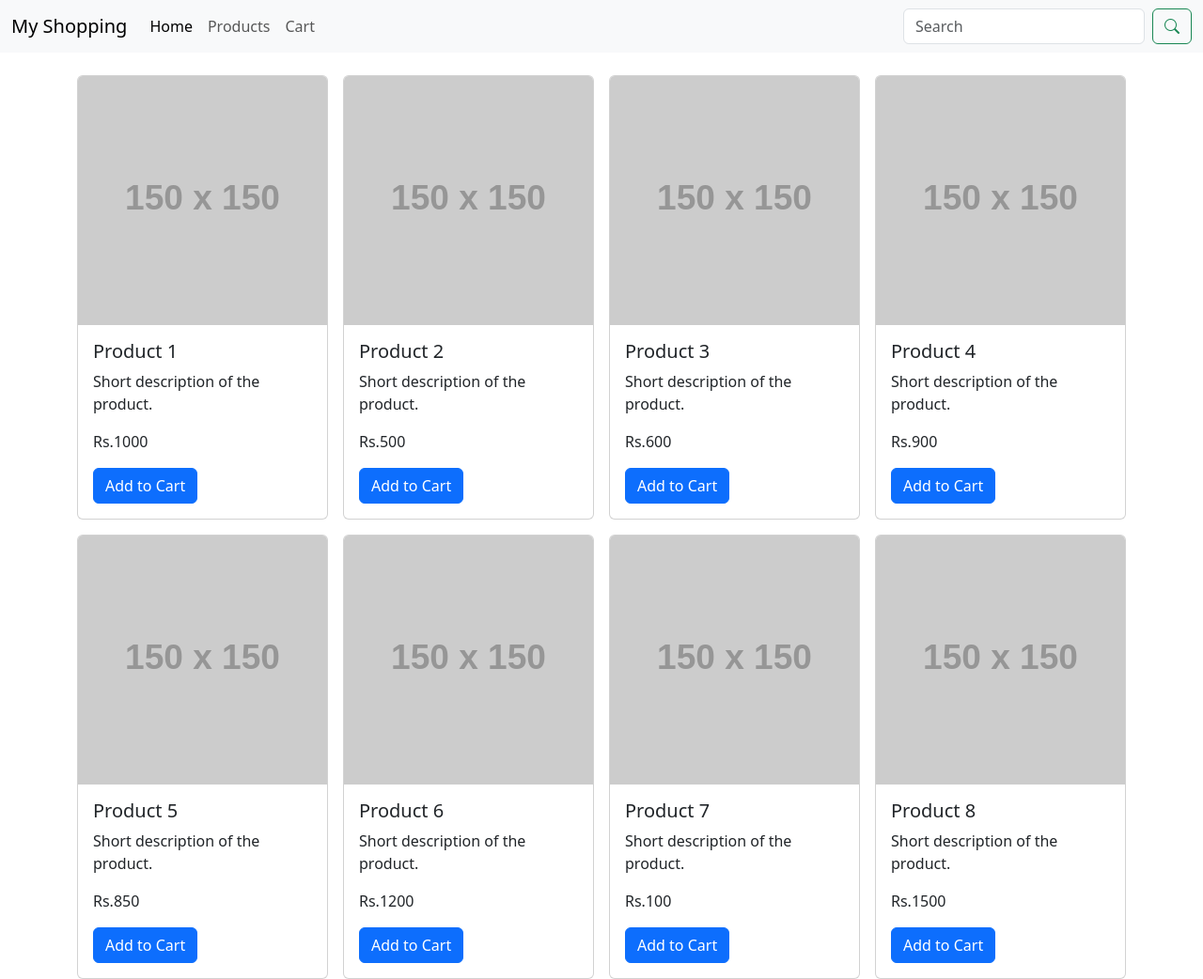
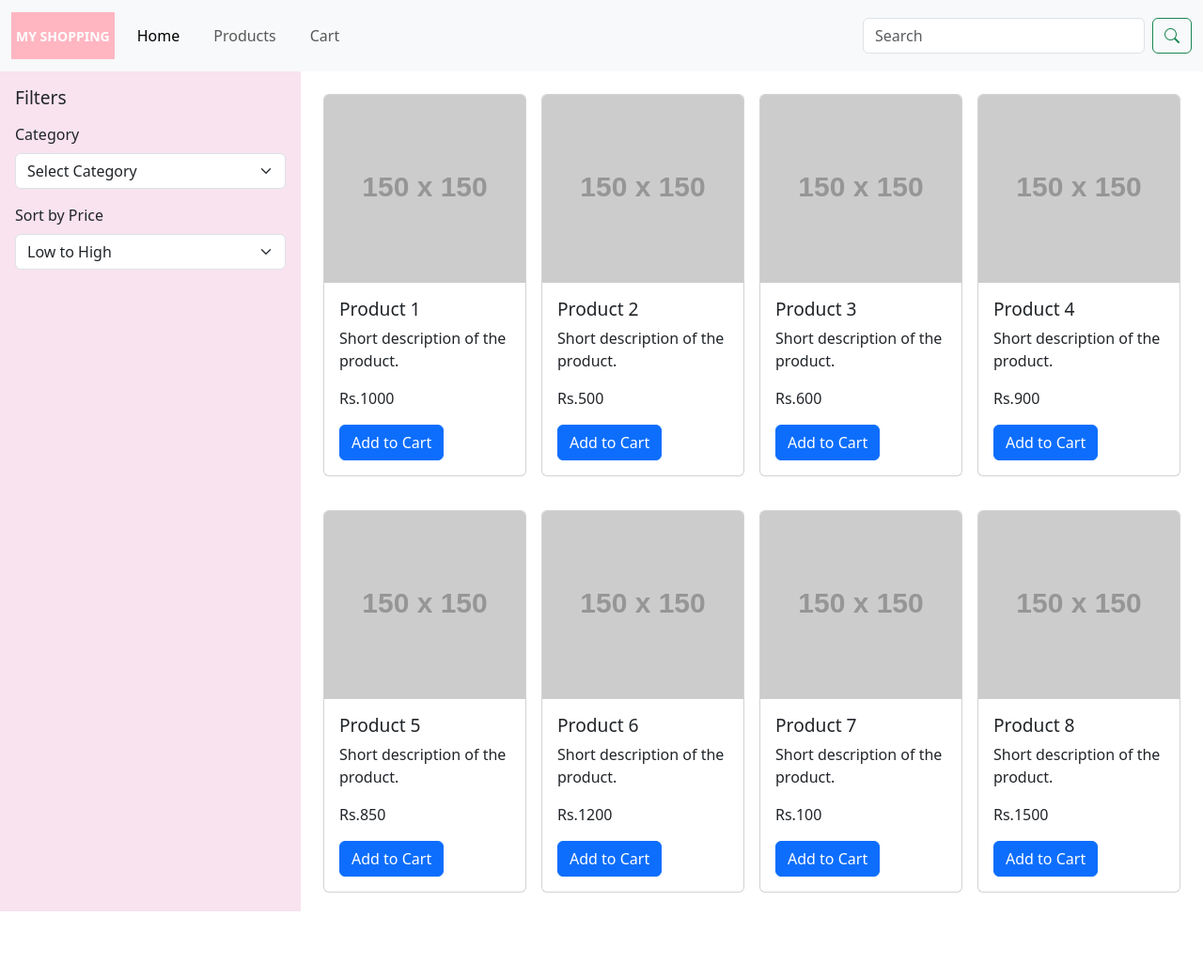
Before and after one commit to TejalPisal/E-Commerce-Product-Listing-Page, a plain HTML site: page index.html in a window 1280 px wide. Shown: the whole page at 94% size. After the commit the page ends 970 px from the top, so only its background shows below. Drawn offline with nearby package versions, Linux system fonts and the light colour scheme; placeholder pictures from the web are drawn by us.

Commit message:
sidebar for category and sort by price

```diff
--- a/index.html
+++ b/index.html
@@ -6,6 +6,7 @@
   <title> E-Commerce Product Listing Page</title>
   <link href="https://cdn.jsdelivr.net/npm/bootstrap@5.3.0/dist/css/bootstrap.min.css" rel="stylesheet">
   <link href="https://cdn.jsdelivr.net/npm/bootstrap-icons/font/bootstrap-icons.css" rel="stylesheet">
+  <link rel="stylesheet" href="style.css">
 
 </head>
 <body>
@@ -50,8 +51,36 @@
     </nav>
   </header>
 
+  <div class="container-fluid">
+    <div class="row">
+      <!-- Sidebar -->
+      <div class="col-lg-3 col-md-4 col-sm-12 p-3 sidebar">
+        <h5>Filters</h5>
 
-  <!-- Container for the product grid -->
+        <!-- Category Filter -->
+        <div class="mb-3">
+          <label for="categorySelect" class="form-label">Category</label>
+          <select id="categorySelect" class="form-select">
+            <option value="">Select Category</option>
+            <option value="electronics">Electronics</option>
+            <option value="men">Men</option>
+            <option value="women">Women</option>
+            <option value="kids">Kids</option>
+          </select>
+        </div>
+
+        <!-- Price Sort -->
+        <div class="mb-3">
+          <label for="priceSort" class="form-label">Sort by Price</label>
+          <select id="priceSort" class="form-select">
+            <option value="low-to-high">Low to High</option>
+            <option value="high-to-low">High to Low</option>
+          </select>
+        </div>
+      </div>
+
+   <!-- Main Content (Product Grid) -->
+   <div class="col-lg-9 col-md-8 col-sm-12">
     <div class="container mt-4" id="product">
         <div class="row g-3">
           <!-- Product Card 1 -->
@@ -159,6 +188,7 @@
           </div>
         </div>
       </div>
+  </div>
 
   <!-- Bootstrap JS -->
   <script src="https://cdn.jsdelivr.net/npm/bootstrap@5.3.0/dist/js/bootstrap.bundle.min.js"></script>
--- a/style.css
+++ b/style.css
@@ -1,13 +1,19 @@
 /* Header Styling */
 
-/* Logo Styling */
+/* Logo Placeholder Styling */
 .logo-placeholder {
-    width: 50px;
     height: 50px;
-    background-color: #ccc;
-    border-radius: 50%;
+    background-color: #ffb6c1;
+    padding: 5px;
+    display: flex;
+    justify-content: center;
+    align-items: center;
+    font-size: 14px;
+    color: white;
+    font-weight: bold;
+    text-transform: uppercase;
+    text-align: center;
 }
-
 
 /* Nav Intems styling */
 .navbar-nav .nav-link {
@@ -17,6 +23,20 @@
 /* Search Bar */
 .search-bar {
     width: 300px;
+}
+
+/* Sidebar Styling */
+.sidebar {
+    background-color: #f8e3ef;
+}
+
+.form-select {
+    width: 100%;
+}
+
+h5 {
+    font-size: 1.2rem;
+    margin-bottom: 1rem;
 }
 
 /* Product Card Styling */
```
Lines whose indentation alone changed are shown as unchanged.
